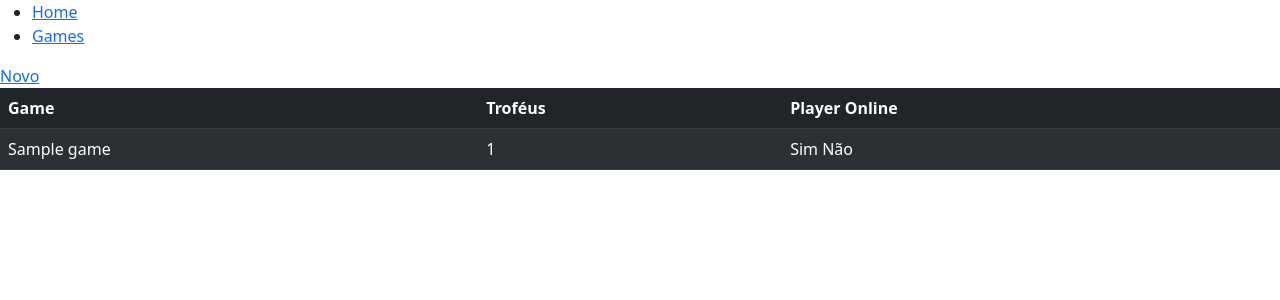
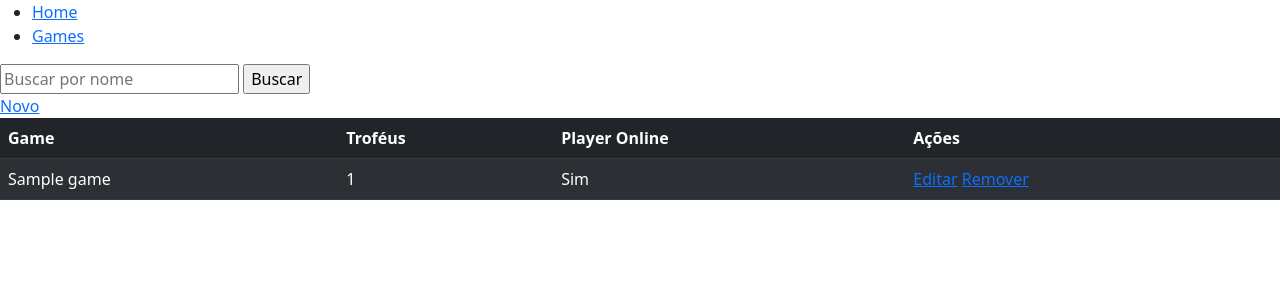
Before and after one commit to DiegoCorredeira/cadastro-games, a Django app: page /games/ in a window 1280 px wide. Shown: the top 300 px of the page. Run offline with Django 4.2, Linux system fonts and the light colour scheme; tables that the repository leaves empty hold one stand-in row (values such as "Sample post").

Commit message:
Editar, Remover e Filtro de busca

```diff
--- a/games/forms.py
+++ b/games/forms.py
@@ -3,6 +3,12 @@ from .models import Games
 
 
 class GamesForm(django.forms.ModelForm):
+    ativo = django.forms.CharField(
+        widget=django.forms.TextInput(
+            attrs={"type": "text"}
+        )
+    )
+
     class Meta:
         model = Games
         fields = ['nome', 'qtd_trofeus', 'ativo']
--- /dev/null
+++ b/games/templates/games/games_confirm_delete.html
@@ -0,0 +1,5 @@
+<form method="post">
+	{%csrf_token%}
+	<p>Are you sure you want to delete?</p>
+	<input type="submit" value="confirmar" />
+</form>
--- a/games/templates/games/games_list.html
+++ b/games/templates/games/games_list.html
@@ -1,6 +1,10 @@
 {% extends "main/base.html" %}
 
 {% block content  %}
+<form method="GET">
+  <input type="text" name="nome" placeholder="Buscar por nome">
+  <input type="submit" value="Buscar">
+</form>
 <a href="{%url 'games.novo'%}">Novo</a>
 <table class="table table-dark table-striped">
   <thead>
@@ -8,6 +12,7 @@
       <th scope="col">Game</th>
       <th scope="col">Troféus</th>
       <th scope="col">Player Online</th>
+      <th scope="col">Ações</th>
     </tr>
   </thead>
   <tbody>
@@ -18,8 +23,13 @@
       <td>
        {% if games.ativo %}
        Sim
+       {% else %}
+       Não
        {% endif %}
-       Não
+      </td>
+      <td>
+        <a href="{% url 'games.editar' games.pk %}">Editar</a>
+        <a href="{% url 'games.remover' games.pk %}">Remover</a>
       </td>
     {% endfor %}
   </tbody>
--- a/games/urls.py
+++ b/games/urls.py
@@ -1,7 +1,9 @@
 from django.urls import path
-from .views import ListaGamesView, GamesCreateView
+from .views import ListaGamesView, GamesCreateView, GamesUpdateView, GamesDeleteView
 
 urlpatterns = [
     path('', ListaGamesView.as_view(), name='games.index'),
-    path('novo/', GamesCreateView.as_view(), name="games.novo")
+    path('novo/', GamesCreateView.as_view(), name="games.novo"),
+    path('editar/<int:pk>', GamesUpdateView.as_view(), name="games.editar"),
+    path('remover/<int:pk>', GamesDeleteView.as_view(), name="games.remover")
 ]
--- a/games/views.py
+++ b/games/views.py
@@ -1,5 +1,5 @@
 from django.shortcuts import render
-from django.views.generic import ListView, CreateView
+from django.views.generic import ListView, CreateView, UpdateView, DeleteView
 from .models import Games
 from .forms import GamesForm
 
@@ -8,8 +8,27 @@ class ListaGamesView(ListView):
     model = Games
     queryset = Games.objects.all().order_by('nome')
 
+    def get_queryset(self):
+        queryset = super().get_queryset()
+        filtro_nome = self.request.GET.get('nome') or None
+
+        if filtro_nome:
+            queryset = queryset.filter(nome__contains=filtro_nome)
+        return queryset
+
 
 class GamesCreateView(CreateView):
     model = Games
     form_class = GamesForm
     success_url = '/games/'
+
+
+class GamesUpdateView(UpdateView):
+    model = Games
+    form_class = GamesForm
+    success_url = '/games/'
+
+
+class GamesDeleteView(DeleteView):
+    model = Games
+    success_url = '/games/'
```
